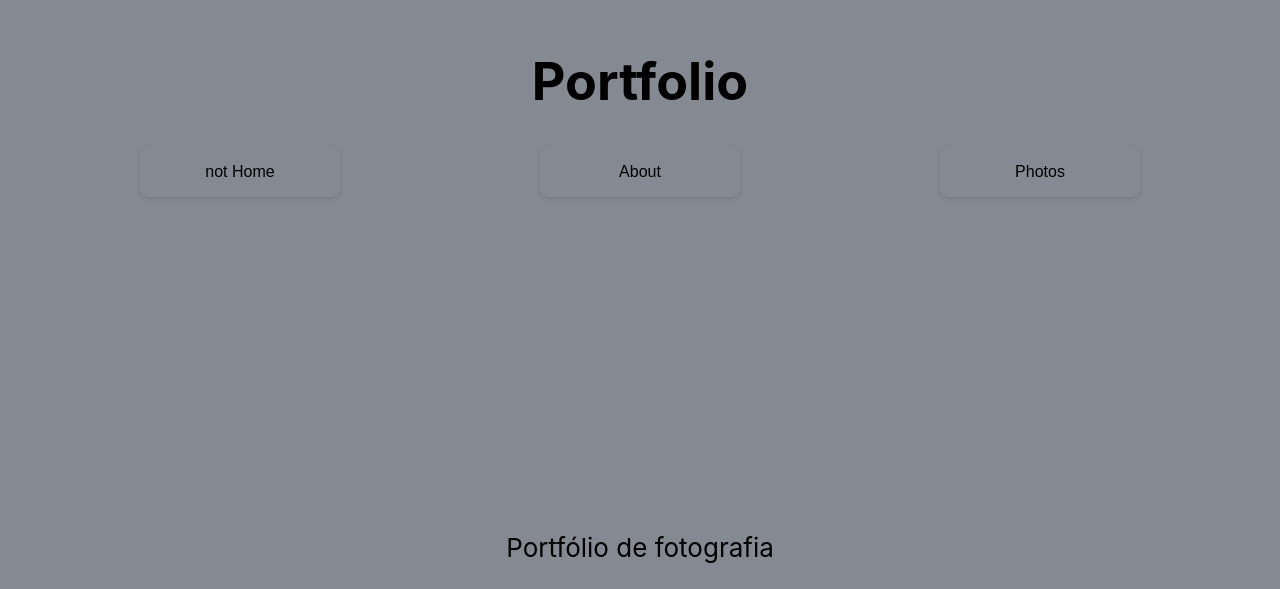
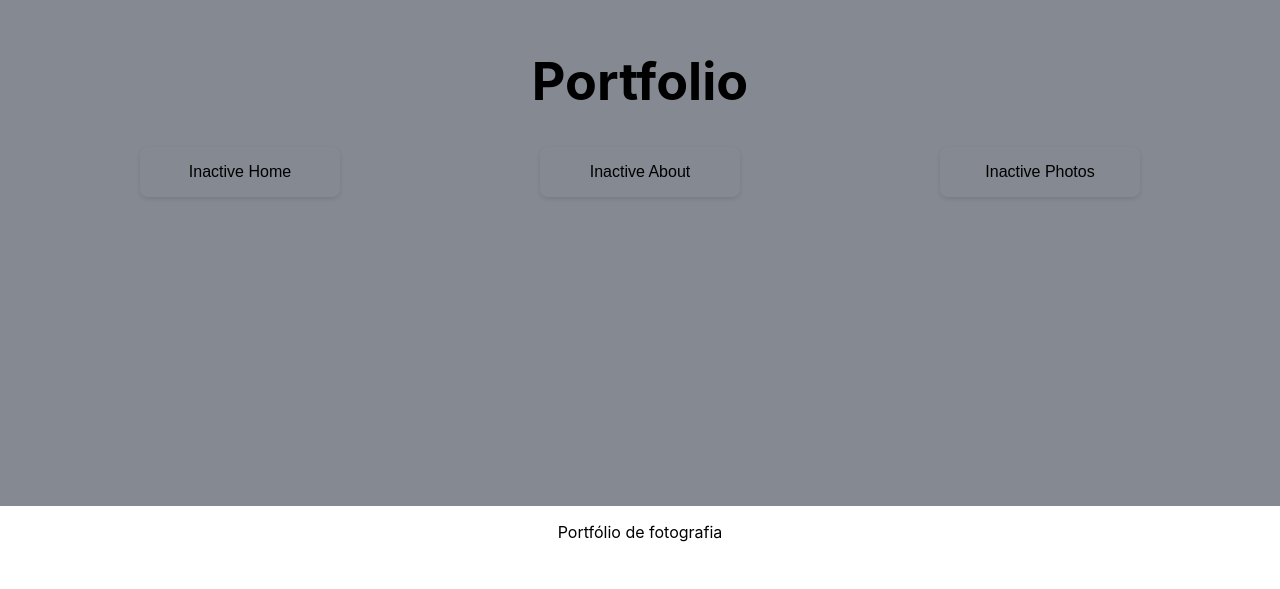
Before and after one commit to Famelgas/Portfolio, a React (Create React App) app in the folder portfolio/: page / in a window 1280 px wide. Shown: the part 294-883 px from the top of the page. After the commit the page ends 852 px from the top, so only its background shows below. Built offline with nearby package versions, Linux system fonts and the light colour scheme.

Commit message:
estrutura mais ou menos completa

```diff
--- a/portfolio/package.json
+++ b/portfolio/package.json
@@ -9,7 +9,7 @@
     "@testing-library/user-event": "^13.5.0",
     "react": "^18.2.0",
     "react-dom": "^18.2.0",
-    "react-scripts": "5.0.1",
+    "react-scripts": "^5.0.1",
     "web-vitals": "^2.1.4"
   },
   "scripts": {
--- a/portfolio/src/App.js
+++ b/portfolio/src/App.js
@@ -1,18 +1,61 @@
 import logo from './components/logo.svg';
-import Header from './components/Header';
+
+import {ButtonHome} from './components/Header.js'
+import {ButtonAbout} from './components/Header.js'
+import {ButtonPhotos} from './components/Header.js'
+import React, { useState } from "react";
+import './components/core.js'
 import './App.css';
 
 function App() {
+  const [isHomeButtonActive, setIsHomeButtonActive] = useState(false);
+  const [isAboutButtonActive, setIsAboutButtonActive] = useState(false);
+  const [isPhotosButtonActive, setIsPhotosButtonActive] = useState(false);
+
+  const handleHomeButtonClick = () => {
+    setIsHomeButtonActive(true);
+    setIsAboutButtonActive(false);
+    setIsPhotosButtonActive(false);
+  };
+
+  const handleAboutButtonClick = () => {
+    setIsHomeButtonActive(false);
+    setIsAboutButtonActive(true);
+    setIsPhotosButtonActive(false);
+  };
+
+  const handlePhotosButtonClick = () => {
+    setIsHomeButtonActive(false);
+    setIsAboutButtonActive(false);
+    setIsPhotosButtonActive(true);
+  };
+
   return (
     <div className="App">
       <header className="App-header">
-        <Header/>
+        <h1>Portfolio</h1>
+        <div className="header_buttons">
+          <ButtonHome
+            isActive={isHomeButtonActive}
+            onClick={handleHomeButtonClick}
+          />
+          <ButtonAbout
+            isActive={isAboutButtonActive}
+            onClick={handleAboutButtonClick}
+          />
+          <ButtonPhotos
+            isActive={isPhotosButtonActive}
+            onClick={handlePhotosButtonClick}
+          />
+        </div>
+      </header>
+      <div>
+        {isHomeButtonActive && <p>casinha</p>}
+        {isAboutButtonActive && <p>sobrenos</p>}
+        {isPhotosButtonActive && <p>fototeta</p>}
+      </div>
 
-        <p>
-            Portfólio de fotografia
-        </p>
-
-      </header>
+      <p>Portfólio de fotografia</p>
     </div>
   );
 }
--- a/portfolio/src/components/Header.js
+++ b/portfolio/src/components/Header.js
@@ -1,69 +1,31 @@
-import * as React from "react";
+import React from "react";
 
-export default function Header() {
-    const [home_button, setHomeButton] = React.useState(false);
-    const [about_button, setAboutButton] = React.useState(false);
-    const [photos_button, setPhotosButton] = React.useState(false);
 
-    const updateHomeButton = (updated_home_button) => {
-        setHomeButton(updated_home_button);
-      };
-
-    return (
-        <header className="App-header">
-            <h1>Portfolio</h1>
-            <div className="header_buttons">
-                <ButtonHome home_button={home_button} updated_home_button={updateHomeButton} />
-                <ButtonAbout/>
-                <ButtonPhotos/>
-            </div>
-        </header>
-
-    );
+export  function ButtonHome({ isActive, onClick }) {
+  return (
+    <button onClick={onClick}>
+      {isActive ? "Active" : "Inactive"} Home
+    </button>
+  );
 }
 
-export function ButtonHome(props) {
-    const { home_button, updateHomeButton } = props;
-    const [isActive, setIsActive] = React.useState(false);
+export   function ButtonAbout({ isActive, onClick }) {
+  return (
+    <button onClick={onClick}>
+      {isActive ? "Active" : "Inactive"} About
+    </button>
+  );
+}
 
-    const handleButtonClick = () => {
-        const updated_home_button = !home_button;
-        updateHomeButton(updated_home_button)
-        setIsActive(!isActive);
-    };
-
-    return (
-        <button onClick={handleButtonClick}>
-            {home_button ? "Home" : "not Home"}
-        </button>
-    );
+export   function ButtonPhotos({ isActive, onClick }) {
+  return (
+    <button onClick={onClick}>
+      {isActive ? "Active" : "Inactive"} Photos
+    </button>
+  );
 }
 
 
-export function ButtonAbout() {
-    const [isActive, setIsActive] = React.useState(false);
 
-    const handleButtonClick = () => {
-        setIsActive(!isActive);
-    };
 
-    return (
-        <button onClick={handleButtonClick}>
-            About
-        </button>
-    );
-}
-
-export function ButtonPhotos() {
-    const [isActive, setIsActive] = React.useState(false);
-
-    const handleButtonClick = () => {
-        setIsActive(!isActive);
-    };
-
-    return (
-        <button onClick={handleButtonClick}>
-            Photos
-        </button>
-    );
-}
+/* removi a funçao header porque dado que o html ja tem a tag header nao faz sentido estar a complicar dado que necessitamos de guardar o estado dos botoes. Optei por fazer a relação de herança do componente 'App' diretamente com os botoes*/
--- /dev/null
+++ b/portfolio/src/components/core.js
@@ -0,0 +1,2 @@
+/* onde se vai inserir codigo da grid entre outras coisas do site*/
+/* o essencial por assim dizer*/
```
Also changed, not shown: 2 other files (tests, documents, lock files or other folders).
